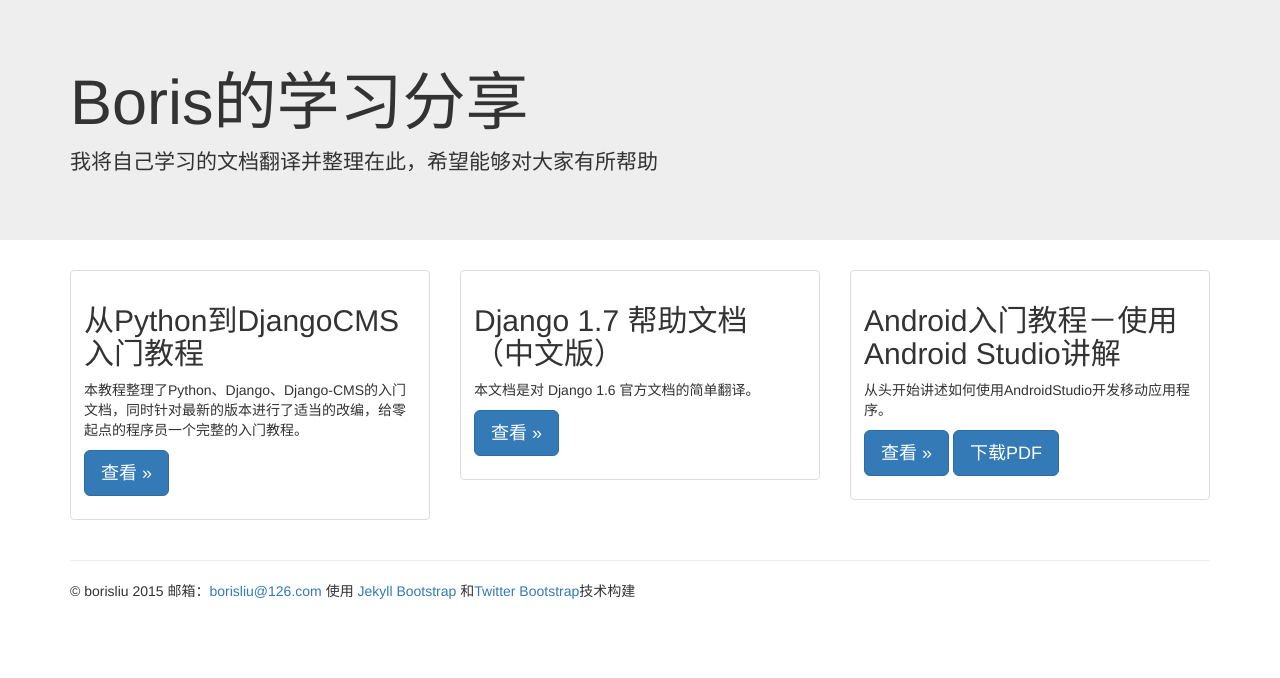
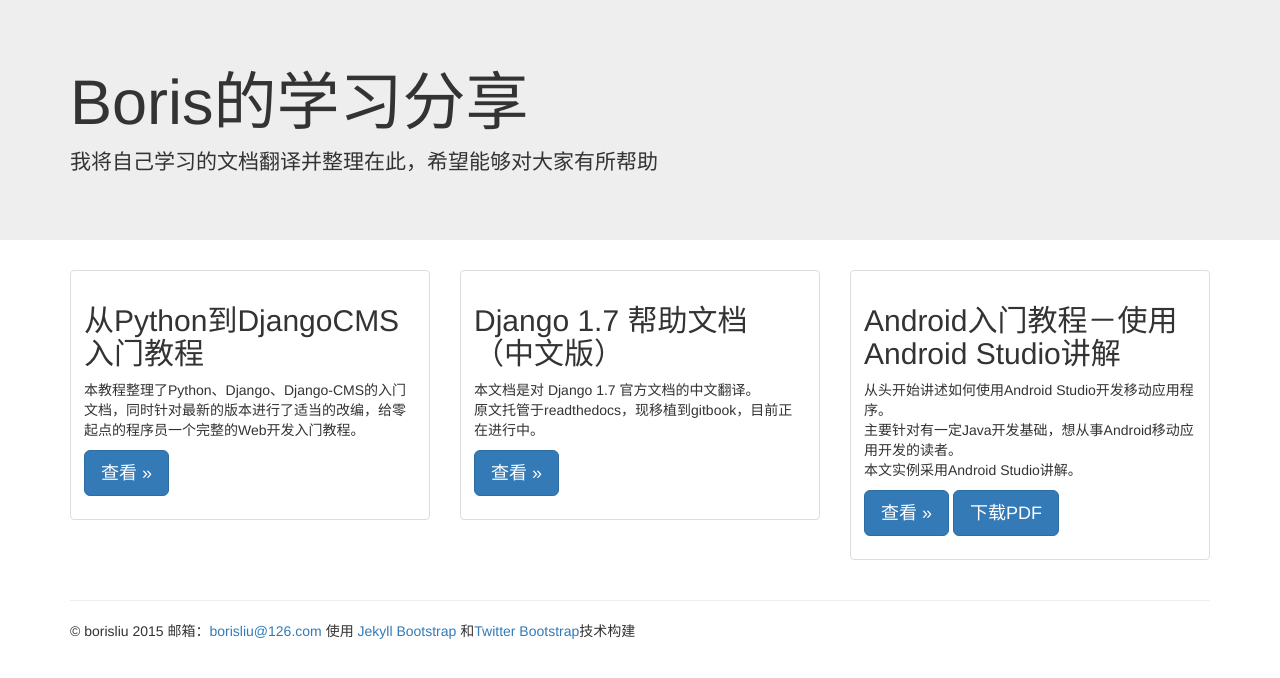
Before and after one commit to borisliu/borisliu.github.io, a Jekyll site: the page index.html, which Jekyll copies as it is, in a window 1280 px wide. Shown: the top 678 px of the page. Built offline with Jekyll 4.4.1, drawn with Linux system fonts in a browser that asks for light colours; nearby versions of some CDN libraries.

Commit message:
20150315

```diff
--- a/index.html
+++ b/index.html
@@ -36,7 +36,7 @@
           <div class="thumbnail">
             <div class="caption">
               <h2>从Python到DjangoCMS入门教程</h2>
-            <p>本教程整理了Python、Django、Django-CMS的入门文档，同时针对最新的版本进行了适当的改编，给零起点的程序员一个完整的入门教程。</p>
+            <p>本教程整理了Python、Django、Django-CMS的入门文档，同时针对最新的版本进行了适当的改编，给零起点的程序员一个完整的Web开发入门教程。</p>
               <p><a class="btn btn-lg btn-primary" href="http://borisliu.viewdocs.io/from-python-to-django-cms/" role="button">查看 &raquo;</a></p>
             </div>
           </div>
@@ -45,7 +45,7 @@
           <div class="thumbnail">
             <div class="caption">
               <h2>Django 1.7 帮助文档（中文版）</h2>
-            <p>本文档是对 Django 1.6 官方文档的简单翻译。</p>
+            <p>本文档是对 Django 1.7 官方文档的中文翻译。<br>原文托管于readthedocs，现移植到gitbook，目前正在进行中。</p>
               <p><a class="btn btn-lg btn-primary" href="https://django-chinese-docs.readthedocs.org/en/latest/" role="button">查看 &raquo;</a></p>
             </div>
           </div>
@@ -54,7 +54,7 @@
           <div class="thumbnail">
             <div class="caption">
               <h2>Android入门教程－使用Android Studio讲解</h2>
-            <p>从头开始讲述如何使用AndroidStudio开发移动应用程序。</p>
+            <p>从头开始讲述如何使用Android Studio开发移动应用程序。<br>主要针对有一定Java开发基础，想从事Android移动应用开发的读者。<br>本文实例采用Android Studio讲解。</p>
             <a class="btn btn-lg btn-primary" href="http://borisliu.gitbooks.io/android-tutorial/content/" role="button">查看 &raquo;</a> <a class="btn btn-lg btn-primary" href="https://www.gitbook.com/download/pdf/book/borisliu/android-tutorial">下载PDF</a></p>
             </div>
           </div>
```
